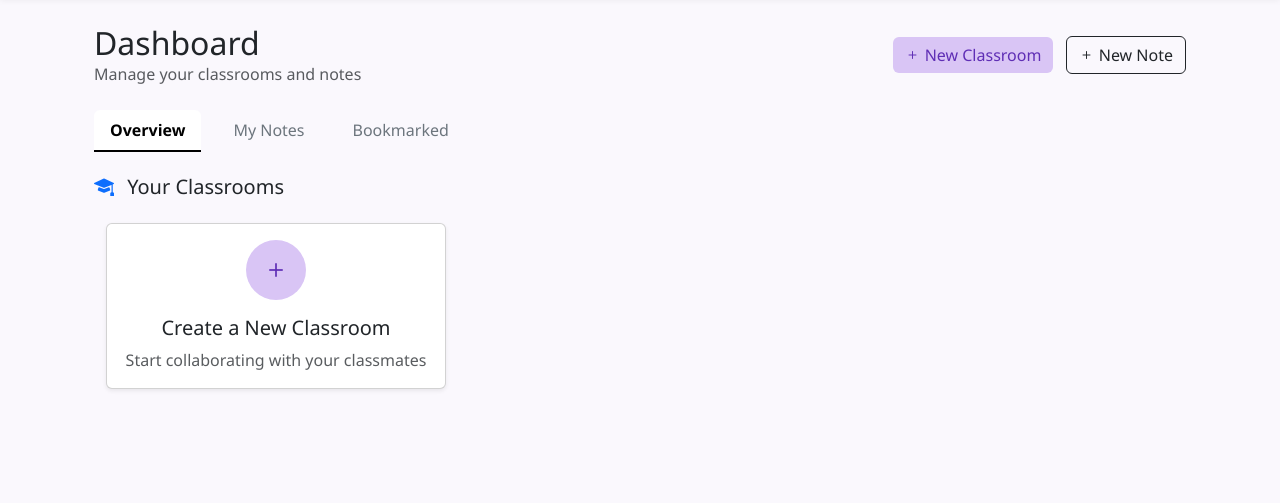
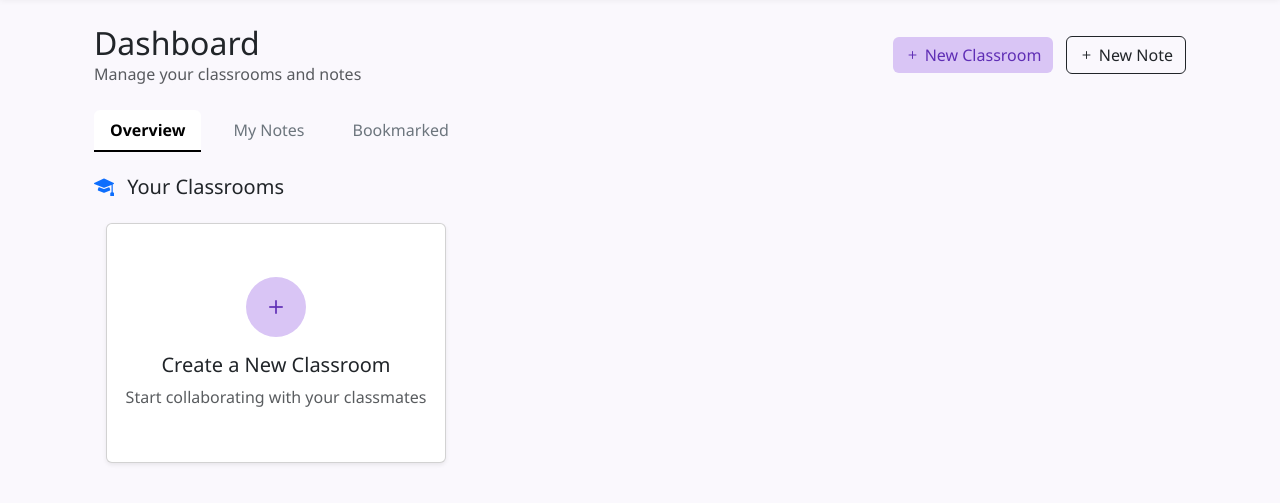
Before and after one commit to alielkline/NoteNest, a PHP site: page /public/dashboard.php in a window 1280 px wide. Shown: the part 76-579 px from the top of the page. Run offline with PHP 8.4, Linux system fonts and the light colour scheme; the visitor is signed in with stand-in values (Sample User, id 1); data that the repository does not hold is empty.

```diff
--- a/public/dashboard.php
+++ b/public/dashboard.php
@@ -83,10 +83,10 @@ $classrooms = $stmt->fetchAll(PDO::FETCH_ASSOC);
                         <!-- Loop through classrooms -->
                         <?php foreach ($classrooms as $classroom): ?>
                             <div class="col">
-                                <div class="card h-100 shadow-sm text-center">
+                                <div class="card shadow-sm text-center" style="height: 240px;">
                                     <div class="card-body d-flex flex-column align-items-center justify-content-center text-center">
                                         <h5 class="card-title"><?= htmlspecialchars($classroom['name']) ?></h5>
-                                        <p class="text-muted mb-0"><?= htmlspecialchars($classroom['description']) ?></p>
+                                        <p class="text-muted mb-0" style="overflow: hidden; text-overflow: ellipsis; white-space: nowrap; max-width: 100%;"><?= htmlspecialchars($classroom['description']) ?></p>
                                         <span class="badge bg-<?= $classroom['visibility'] === 'public' ? 'success' : 'secondary' ?>">
                                             <?= ucfirst($classroom['visibility']) ?>
                                         </span>
@@ -97,7 +97,7 @@ $classrooms = $stmt->fetchAll(PDO::FETCH_ASSOC);
 
                         <!-- Create New Classroom Card -->
                         <div class="col">
-                            <div class="card h-100 shadow-sm text-center">
+                            <div class="card shadow-sm text-center" style="height: 240px;">
                                 <div class="card-body d-flex flex-column align-items-center justify-content-center">
                                     <a href="#" class="btn d-flex align-items-center justify-content-center mb-3"
                                         data-bs-toggle="modal" data-bs-target="#createClassroomModal"
@@ -105,11 +105,11 @@ $classrooms = $stmt->fetchAll(PDO::FETCH_ASSOC);
                                         <i class="bi bi-plus fs-3"></i>
                                     </a>
                                     <h5 class="card-title">Create a New Classroom</h5>
-                                    <p class="text-muted mb-0">Start collaborating with your classmates</p>
+                                    <p class="text-muted mb-0" style="overflow: hidden; text-overflow: ellipsis; white-space: nowrap; max-width: 100%;">Start collaborating with your classmates</p>
                                 </div>
                             </div>
                         </div>
-
+                    </div>
                 </div>
             </div>
         </div>
```
Lines whose indentation alone changed are shown as unchanged.
